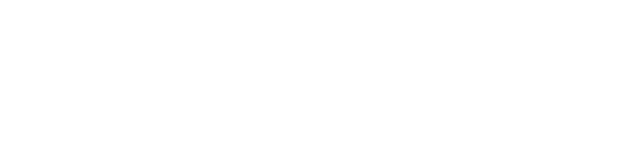
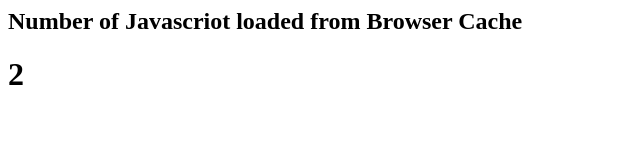
Before and after one commit to sachin7desai7/sachin7desai7.github.io, a plain HTML site: page index.html in a window 1280 px wide. Shown: the whole page, without its empty margins (0-640 px from the left). Drawn offline with Linux system fonts and the light colour scheme.

Commit message:
Update index.html

```diff
--- a/index.html
+++ b/index.html
@@ -2,6 +2,15 @@
 
 <script src="a.js"></script>
 <script src="b.js"></script>
+
+
+<h2>Number of Javascriot loaded from Browser Cache</h1>
+
+<h1 id="demo"></h1>
+
+<script>
+
+</script>
 
 <script>
 			  var entries = performance.getEntriesByType('resource');
@@ -10,7 +19,8 @@
 				entry.transferSize !=0)
 				  jsc++;
 			  });
-			  console.log(jsc);
+	document.getElementById("demo").innerHTML = jsc;
+
 </script>
 
 </html>
```
